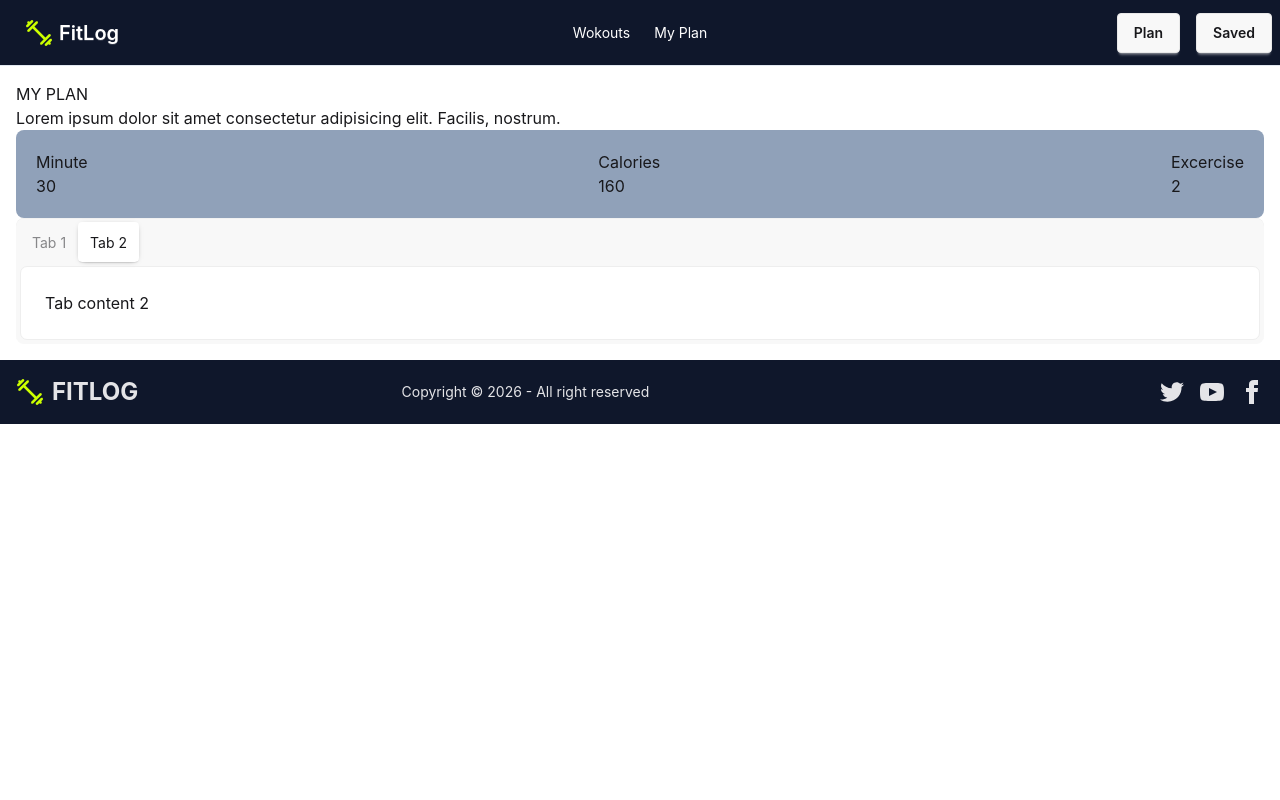
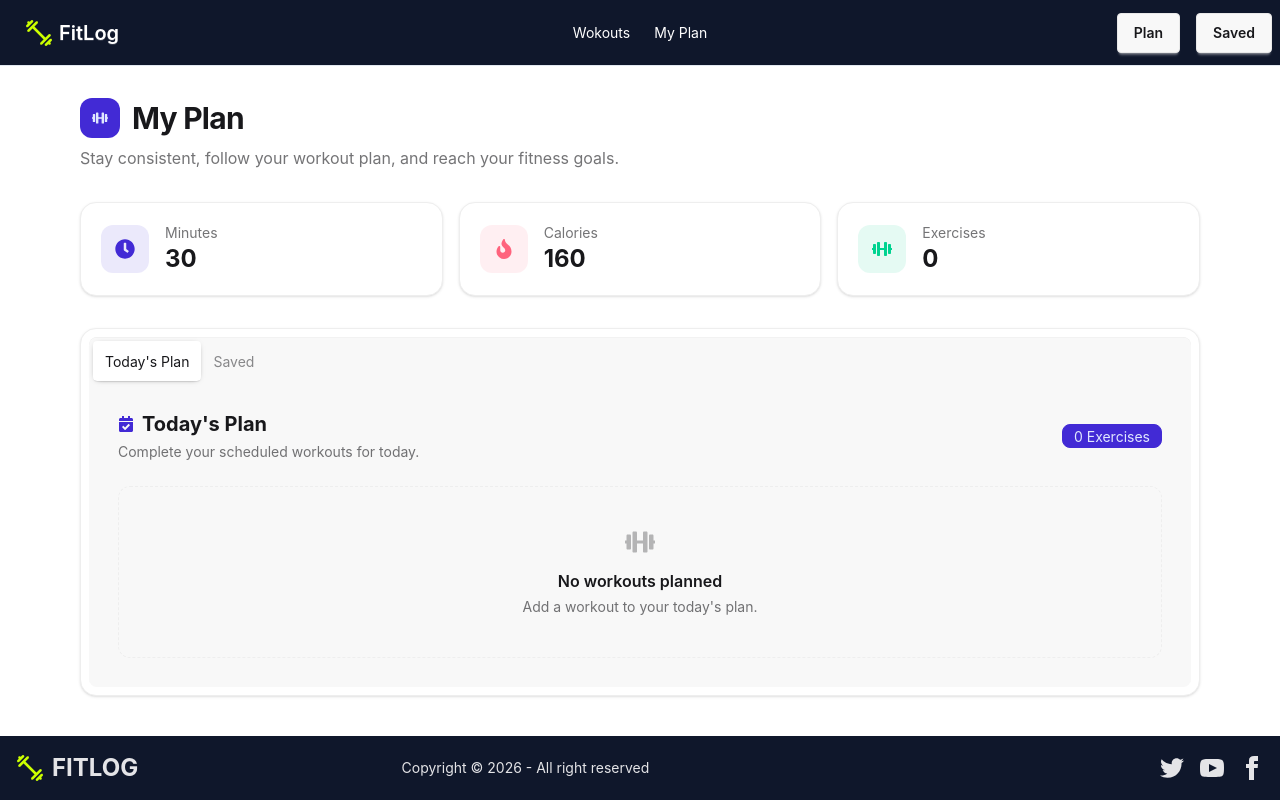
Before and after one commit to mahbub810515/a06-Fit-Log, a Next.js app: page /my-plan in a window 1280 px wide. Built offline with nearby package versions, Linux system fonts and the light colour scheme.

Commit message:
bulid my-plan component logic and fix layot height issue

```diff
--- a/package.json
+++ b/package.json
@@ -13,6 +13,7 @@
     "next": "16.3.6",
     "react": "19.2.8",
     "react-dom": "19.2.8",
+    "react-icons": "^5.7.0",
     "react-toastify": "^11.1.0"
   },
   "devDependencies": {
--- a/src/app/layout.tsx
+++ b/src/app/layout.tsx
@@ -25,13 +25,15 @@ export default function RootLayout({ children }: LayoutProps<"/">) {
   return (
     <html
       lang="en"
-      className={`${geistSans.variable} ${geistMono.variable} h-full antialiased`}
+      className={`${geistSans.variable} ${geistMono.variable} antialiased`}
     >
-      <body className="min-h-full flex flex-col">
+      <body className="min-h-screen flex flex-col">
         <WorkoutProvider>
           <ToastProvider>
             <NavBar />
-            {children}
+            <main className="flex-1">
+              {children}
+            </main>
             <Footer />
           </ToastProvider>
         </WorkoutProvider>
--- a/src/app/my-plan/page.tsx
+++ b/src/app/my-plan/page.tsx
@@ -1,37 +1,202 @@
-import React from 'react'
+'use client'
+import WorkoutListCard from '@/component/library/WorkoutListCard';
+import { useWorkout } from '@/context/WorkoutContext'
+import { FaBookmark, FaCalendarCheck, FaClock, FaDumbbell, FaFire } from 'react-icons/fa';
+
 
 const MyPlan = () => {
+    const context=useWorkout();
+    const {todayPlan,savedWorkouts,}=context;
     return (
-        <div className='container mx-auto p-4'>
-            <div>
-                <h1>MY PLAN</h1>
-                <p>Lorem ipsum dolor sit amet consectetur adipisicing elit. Facilis, nostrum.</p>
+    <div className="container mx-auto max-w-6xl px-4 py-8">
+
+      {/* Header */}
+      <div className="mb-8">
+        <div className="flex items-center gap-3 mb-2">
+          <div className="flex h-10 w-10 items-center justify-center rounded-xl bg-primary text-primary-content">
+            <FaDumbbell />
+          </div>
+
+          <h1 className="text-3xl font-bold tracking-tight">
+            My Plan
+          </h1>
+        </div>
+
+        <p className="text-base-content/60">
+          Stay consistent, follow your workout plan, and reach your fitness
+          goals.
+        </p>
+      </div>
+
+      {/* Workout Summary */}
+      <div className="mb-8 grid grid-cols-1 gap-4 sm:grid-cols-3">
+
+        {/* Minutes */}
+        <div className="flex items-center gap-4 rounded-2xl border border-base-300 bg-base-100 p-5 shadow-sm">
+          <div className="flex h-12 w-12 items-center justify-center rounded-xl bg-primary/10 text-primary">
+            <FaClock className="text-xl" />
+          </div>
+
+          <div>
+            <p className="text-sm text-base-content/60">
+              Minutes
+            </p>
+            <h2 className="text-2xl font-bold">
+              30
+            </h2>
+          </div>
+        </div>
+
+        {/* Calories */}
+        <div className="flex items-center gap-4 rounded-2xl border border-base-300 bg-base-100 p-5 shadow-sm">
+          <div className="flex h-12 w-12 items-center justify-center rounded-xl bg-error/10 text-error">
+            <FaFire className="text-xl" />
+          </div>
+
+          <div>
+            <p className="text-sm text-base-content/60">
+              Calories
+            </p>
+            <h2 className="text-2xl font-bold">
+              160
+            </h2>
+          </div>
+        </div>
+
+        {/* Exercises */}
+        <div className="flex items-center gap-4 rounded-2xl border border-base-300 bg-base-100 p-5 shadow-sm">
+          <div className="flex h-12 w-12 items-center justify-center rounded-xl bg-success/10 text-success">
+            <FaDumbbell className="text-xl" />
+          </div>
+
+          <div>
+            <p className="text-sm text-base-content/60">
+              Exercises
+            </p>
+            <h2 className="text-2xl font-bold">
+              {todayPlan.length}
+            </h2>
+          </div>
+        </div>
+
+      </div>
+
+      {/* Workout Tabs */}
+      <div className="rounded-2xl border border-base-300 bg-base-100 p-2 shadow-sm">
+
+        <div className="tabs tabs-box">
+
+          {/* Today's Plan */}
+          <input
+            type="radio"
+            name="my_plan_tabs"
+            className="tab"
+            aria-label="Today's Plan"
+            defaultChecked
+          />
+
+          <div className="tab-content p-5 sm:p-6">
+
+            <div className="mb-6 flex items-center justify-between">
+              <div>
+                <div className="flex items-center gap-2">
+                  <FaCalendarCheck className="text-primary" />
+
+                  <h2 className="text-xl font-bold">
+                    Today's Plan
+                  </h2>
+                </div>
+
+                <p className="mt-1 text-sm text-base-content/60">
+                  Complete your scheduled workouts for today.
+                </p>
+              </div>
+
+              <span className="badge badge-primary">
+                {todayPlan.length} Exercises
+              </span>
             </div>
-            <div className='flex justify-between bg-slate-400 rounded-lg p-5'>
-                <div>
-                    <p>Minute</p>
-                    <h1>30</h1>
-                </div>
-                <div>
-                    <p>Calories</p>
-                    <h1>160</h1>
-                </div>
-                <div>
-                    <p>Excercise</p>
-                    <h1>2</h1>
-                </div>
+
+            {/* Workout List */}
+            {todayPlan.length > 0 ? (
+              <div className="space-y-4">
+                {todayPlan.map((workout) => (
+                  <WorkoutListCard
+                    key={workout.id}
+                    workout={workout}
+                  />
+                ))}
+              </div>
+            ) : (
+              <div className="rounded-xl border border-dashed border-base-300 p-10 text-center">
+                <FaDumbbell className="mx-auto mb-3 text-3xl text-base-content/30" />
+
+                <h3 className="font-semibold">
+                  No workouts planned
+                </h3>
+
+                <p className="mt-1 text-sm text-base-content/60">
+                  Add a workout to your today's plan.
+                </p>
+              </div>
+            )}
+          </div>
+
+          {/* Saved Workouts */}
+          <input
+            type="radio"
+            name="my_plan_tabs"
+            className="tab"
+            aria-label="Saved"
+          />
+
+          <div className="tab-content p-5 sm:p-6">
+
+            <div className="mb-6 flex items-center gap-2">
+              <FaBookmark className="text-primary" />
+
+              <div>
+                <h2 className="text-xl font-bold">
+                  Saved Workouts
+                </h2>
+
+                <p className="text-sm text-base-content/60">
+                  Your workouts saved for later.
+                </p>
+              </div>
             </div>
-            {/* name of each tab group should be unique */}
-            <div className="tabs tabs-box">
-                <input type="radio" name="my_tabs_6" className="tab" aria-label="Tab 1" />
-                <div className="tab-content bg-base-100 border-base-300 p-6">Tab content 1</div>
 
-                <input type="radio" name="my_tabs_6" className="tab" aria-label="Tab 2" defaultChecked />
-                <div className="tab-content bg-base-100 border-base-300 p-6">Tab content 2</div>
+            {savedWorkouts.length > 0 ? (
+              <div className="space-y-4">
+                {savedWorkouts.map((workout) => (
+                  <WorkoutListCard
+                    key={workout.id}
+                    workout={workout}
+                  />
+                ))}
+              </div>
+            ) : (
+              <div className="rounded-xl border border-dashed border-base-300 p-10 text-center">
+                <FaBookmark className="mx-auto mb-3 text-3xl text-base-content/30" />
 
-            </div>
+                <h3 className="font-semibold">
+                  No saved workouts
+                </h3>
+
+                <p className="mt-1 text-sm text-base-content/60">
+                  Save workouts here to access them later.
+                </p>
+              </div>
+            )}
+
+          </div>
+
         </div>
-    )
+      </div>
+
+    </div>
+
+    );
 }
 
 export default MyPlan
--- /dev/null
+++ b/src/component/library/WorkoutListCard.tsx
@@ -0,0 +1,47 @@
+import { WorkoutType } from '@/types/WorkoutType';
+import { FaFire, FaRegStar } from 'react-icons/fa';
+import { IoTimeSharp } from 'react-icons/io5';
+
+
+type WorkoutsCardProps = {
+    workout: WorkoutType;
+};
+const WorkoutListCard = ({ workout }: WorkoutsCardProps) => {
+    return (
+        <div className='m-2'>
+            <ul className="list bg-base-100 rounded-box shadow-md">
+                <li className="list-row">
+                    <div><img className="size-10 rounded-box" alt="Tailwind CSS list item" src={workout.image} /></div>
+                    <div>
+                        <div className='font-bold text-2xl'>{workout.name}</div>
+                        <div className="text-xs uppercase font-semibold opacity-60">{workout.muscleGroups}</div>
+                        <div className="flex gap-2 text-xs uppercase font-semibold opacity-60">
+                            <h2 className='flex gap-1 items-center font-bold text-2xl'>
+                                <IoTimeSharp className='text-lime-500' /> {workout.duration}
+                            </h2>
+                            <h2 className='flex gap-1 items-center font-bold text-2xl'>
+                                <FaFire className='text-lime-500'/>{workout.caloriesBurned}
+                            </h2>
+                            <h2 className='flex gap-1 items-center font-bold text-2xl'>
+                                <FaRegStar className='text-lime-500' />{workout.rating}
+                            </h2>
+                        </div>
+                    </div>
+                    <button className="btn btn-success">
+                        View Details
+                    </button>
+                    <button className="btn btn-primary">
+                        Mark As A Done
+                    </button>
+                    <button className="btn btn-error">
+                        X
+                    </button>
+
+                </li>
+
+            </ul>
+        </div>
+    )
+}
+
+export default WorkoutListCard
```
Also changed, not shown: 1 other file (tests, documents, lock files or other folders).
